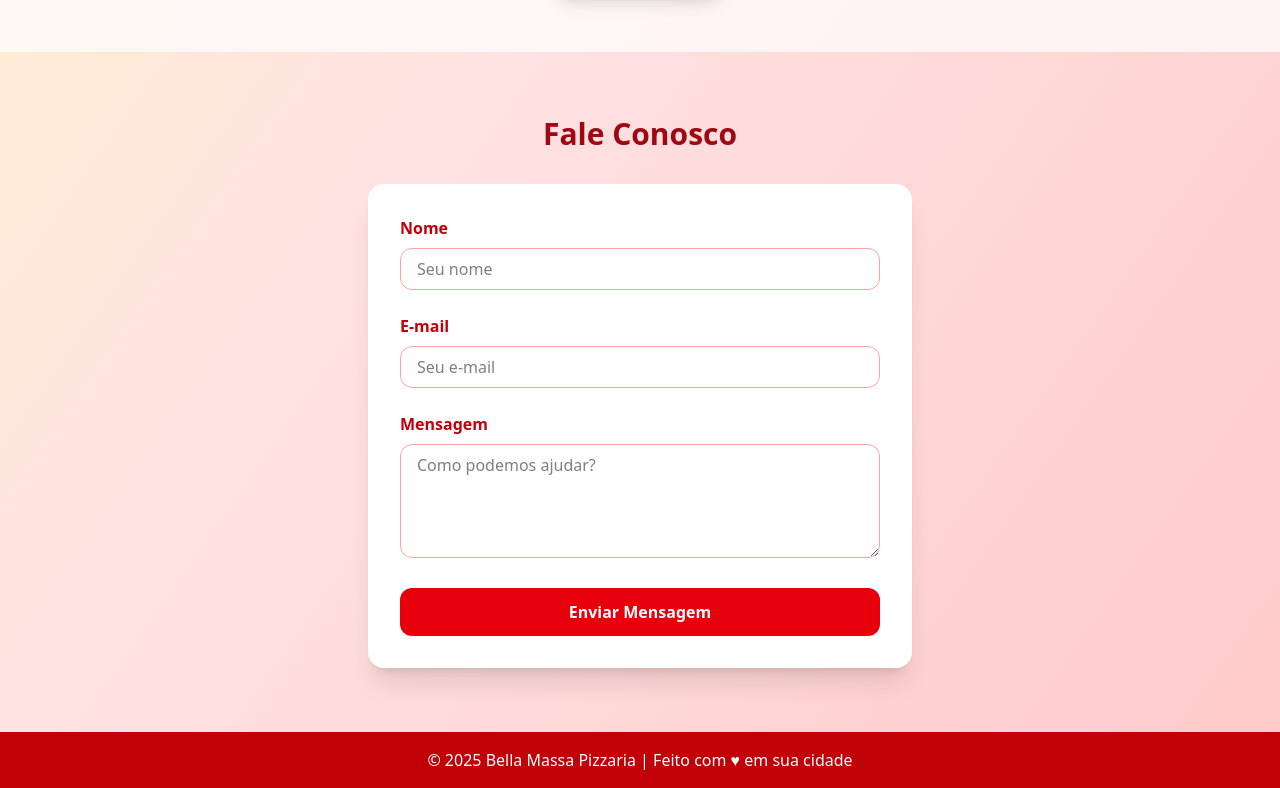
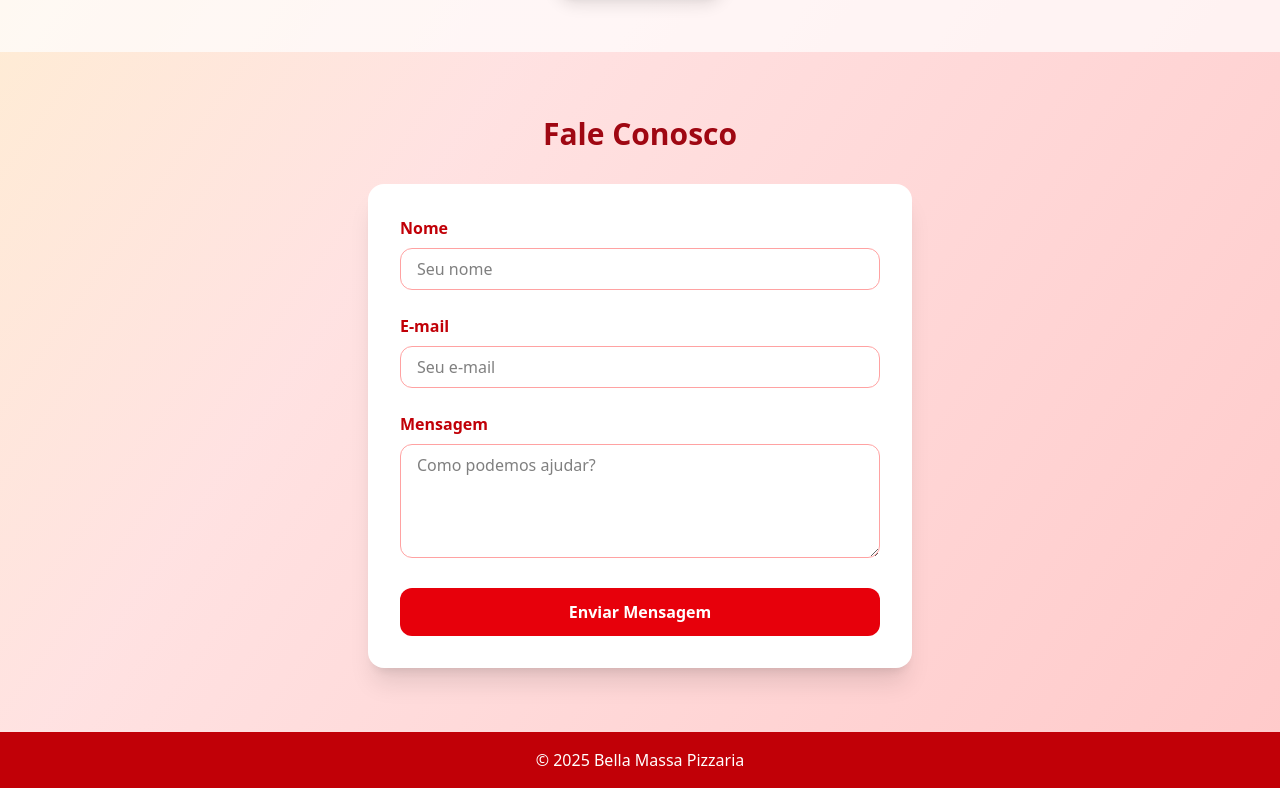
Before and after one commit to Fschezaro/bellamassa, a Vue app: page / in a window 1280 px wide. Shown: the part 1040-1828 px from the top of the page. Built offline with nearby package versions, Linux system fonts and the light colour scheme.

Commit message:
componentização de alguns componentes

```diff
--- /dev/null
+++ b/src/components/Footer.vue
@@ -0,0 +1,5 @@
+<template>
+ <footer class="bg-red-700 text-white text-center py-4 mt-auto">
+    <span class="font-medium">© 2025 Bella Massa Pizzaria</span>
+  </footer>
+</template>
--- a/src/views/HomeView.vue
+++ b/src/views/HomeView.vue
@@ -1,6 +1,3 @@
-<script setup>
-</script>
-
 <template>
   <main class="bg-gradient-to-br from-yellow-100 via-red-100 to-red-200 min-h-screen flex flex-col">
   <!-- Header -->
@@ -9,11 +6,13 @@
       <div class="flex items-center space-x-2">
         <span class="text-2xl font-extrabold text-red-700">🍕 Bella Massa</span>
       </div>
-      <nav class="space-x-6 hidden md:block">
-        <a href="#sabores" class="font-medium text-red-700 hover:text-red-900 transition">Sabores</a>
-        <a href="#contato" class="font-medium text-red-700 hover:text-red-900 transition">Contato</a>
-        <RouterLink class="font-medium bg-red-600 text-white px-4 py-2 rounded-xl shadow hover:bg-red-700 transition" to="/makeorder">Peça Agora</RouterLink>
-      </nav>
+      <div>
+        <nav class="space-x-6 hidden md:block">
+          <a href="#sabores" class="font-medium text-red-700 hover:text-red-900 transition">Sabores</a>
+          <a href="#contato" class="font-medium text-red-700 hover:text-red-900 transition">Contato</a>
+          <RouterLink class="font-medium bg-red-600 text-white px-4 py-2 rounded-xl shadow hover:bg-red-700 transition" to="/makeorder">Peça Agora</RouterLink>
+        </nav>
+      </div>
     </div>
   </header>
 
@@ -54,7 +53,7 @@
         </div>
       </div>
       <div class="text-center mt-12">
-        <RouterLink class="bg-red-600 text-white px-8 py-3 rounded-full shadow-lg font-bold text-lg hover:bg-red-700 transition" to="/makeorder">          Quero pedir!</RouterLink>
+        <RouterLink class="bg-red-600 text-white px-8 py-3 rounded-full shadow-lg font-bold text-lg hover:bg-red-700 transition" to="/makeorder">Quero pedir!</RouterLink>
       </div>
     </div>
   </section>
@@ -80,10 +79,9 @@
       </form>
     </div>
   </section>
-
-  <!-- Footer -->
-  <footer class="bg-red-700 text-white text-center py-4 mt-auto">
-    <span class="font-medium">© 2025 Bella Massa Pizzaria | Feito com ♥ em sua cidade</span>
-  </footer>
+  <Footer />
   </main>
 </template>
+<script setup>
+import Footer from '@/components/Footer.vue';
+</script>
--- a/src/views/MakeOrderView.vue
+++ b/src/views/MakeOrderView.vue
@@ -2,7 +2,7 @@
 <header class="bg-white/90 shadow sticky top-0 z-20">
     <div class="container mx-auto flex justify-between items-center py-4 px-6">
         <div class="flex items-center space-x-2">
-            <span class="text-2xl font-extrabold text-red-700">Bella Massa</span>
+          <router-link to="/"><span class="text-2xl font-extrabold text-red-700">Bella Massa</span></router-link>
         </div>
         <div class="flex items-center space-x-6">
             <nav class="hidden md:block">
@@ -13,13 +13,10 @@
     </div>
   </header>
 
-  <!-- Sabores Section -->
   <main id="sabores" class="py-16 flex-1">
     <div class="container mx-auto px-4">
       <h2 class="text-3xl md:text-4xl font-bold text-red-800 text-center mb-10">Escolha sua pizza</h2>
       <div class="grid md:grid-cols-3 gap-8">
-
-        <!-- Pizza 1 -->
         <div class="bg-white rounded-2xl shadow-xl p-6 flex flex-col items-center">
           <img src="../assets/img/margarita.jpg" alt="Pizza Margherita" class="w-32 h-32 rounded-full mb-4 object-cover shadow">
           <h3 class="text-xl font-semibold text-red-700 mb-2">Margherita</h3>
@@ -27,7 +24,6 @@
           <span class="font-bold text-red-800 text-lg mb-4">R$ 39,90</span>
           <button class="bg-red-600 text-white px-6 py-2 rounded-full font-bold shadow hover:bg-red-700 transition w-full mt-auto"  @click="addToCart('Margherita', 39.90)">Adicionar ao carrinho</button>
         </div>
-        <!-- Pizza 2 -->
         <div class="bg-white rounded-2xl shadow-xl p-6 flex flex-col items-center">
           <img src="../assets/img/calabresa.jpg" alt="Pizza Calabresa" class="w-32 h-32 rounded-full mb-4 object-cover shadow">
           <h3 class="text-xl font-semibold text-red-700 mb-2">Calabresa</h3>
@@ -35,7 +31,6 @@
           <span class="font-bold text-red-800 text-lg mb-4">R$ 44,90</span>
           <button class="bg-red-600 text-white px-6 py-2 rounded-full font-bold shadow hover:bg-red-700 transition w-full mt-auto"  @click="addToCart('Calabresa', 44.90)">Adicionar ao carrinho</button>
         </div>
-        <!-- Pizza 3 -->
         <div class="bg-white rounded-2xl shadow-xl p-6 flex flex-col items-center">
           <img src="../assets/img/4queijos.jpg" alt="Pizza Quatro Queijos" class="w-32 h-32 rounded-full mb-4 object-cover shadow">
           <h3 class="text-xl font-semibold text-red-700 mb-2">Quatro Queijos</h3>
@@ -43,7 +38,6 @@
           <span class="font-bold text-red-800 text-lg mb-4">R$ 47,90</span>
           <button class="bg-red-600 text-white px-6 py-2 rounded-full font-bold shadow hover:bg-red-700 transition w-full mt-auto"  @click="addToCart('Quatro Queijos', 47.90)">Adicionar ao carrinho</button>
         </div>
-        <!-- Pizza 4 -->
         <div class="bg-white rounded-2xl shadow-xl p-6 flex flex-col items-center">
           <img src="../assets/img/portuguesa.jpg" alt="Pizza Portuguesa" class="w-32 h-32 rounded-full mb-4 object-cover shadow">
           <h3 class="text-xl font-semibold text-red-700 mb-2">Portuguesa</h3>
@@ -51,7 +45,6 @@
           <span class="font-bold text-red-800 text-lg mb-4">R$ 48,90</span>
           <button class="bg-red-600 text-white px-6 py-2 rounded-full font-bold shadow hover:bg-red-700 transition w-full mt-auto" @click="addToCart('Portuguesa', 48.90)">Adicionar ao carrinho</button>
         </div>
-        <!-- Pizza 5 -->
         <div class="bg-white rounded-2xl shadow-xl p-6 flex flex-col items-center">
           <img src="../assets/img/frango com catupiry.jpg" alt="Pizza Frango com Catupiry" class="w-32 h-32 rounded-full mb-4 object-cover shadow">
           <h3 class="text-xl font-semibold text-red-700 mb-2">Frango com Catupiry</h3>
@@ -59,7 +52,6 @@
           <span class="font-bold text-red-800 text-lg mb-4">R$ 46,90</span>
           <button class="bg-red-600 text-white px-6 py-2 rounded-full font-bold shadow hover:bg-red-700 transition w-full mt-auto" @click="addToCart('Frango c/ Cat', 46.90)">Adicionar ao carrinho</button>
         </div>
-        <!-- Pizza 6 -->
         <div class="bg-white rounded-2xl shadow-xl p-6 flex flex-col items-center">
           <img src="../assets/img/vegetariana.jpg" alt="Pizza Vegetariana" class="w-32 h-32 rounded-full mb-4 object-cover shadow">
           <h3 class="text-xl font-semibold text-red-700 mb-2">Vegetariana</h3>
@@ -70,16 +62,13 @@
       </div>
     </div>
   </main>
-  <!-- Footer -->
-  <footer class="bg-red-700 text-white text-center py-4 mt-auto">
-    <span class="font-medium">© 2025 Bella Massa Pizzaria | Feito com ♥ em sua cidade</span>
-  </footer>
-
+  <Footer />
 <ModalCart :open="cartOpen" :cart="cart" @close="cartOpen = false" @remove="removeFromCart" @clean="cleanCart" @success="successMessage"/>
 
 </template>
 <script setup>
-import { onMounted, ref } from 'vue'
+import Footer from '@/components/Footer.vue';
+import { ref } from 'vue'
 import ModalCart from '@/components/ModalCart.vue'
 import { useToast } from "vue-toastification";
 
```
